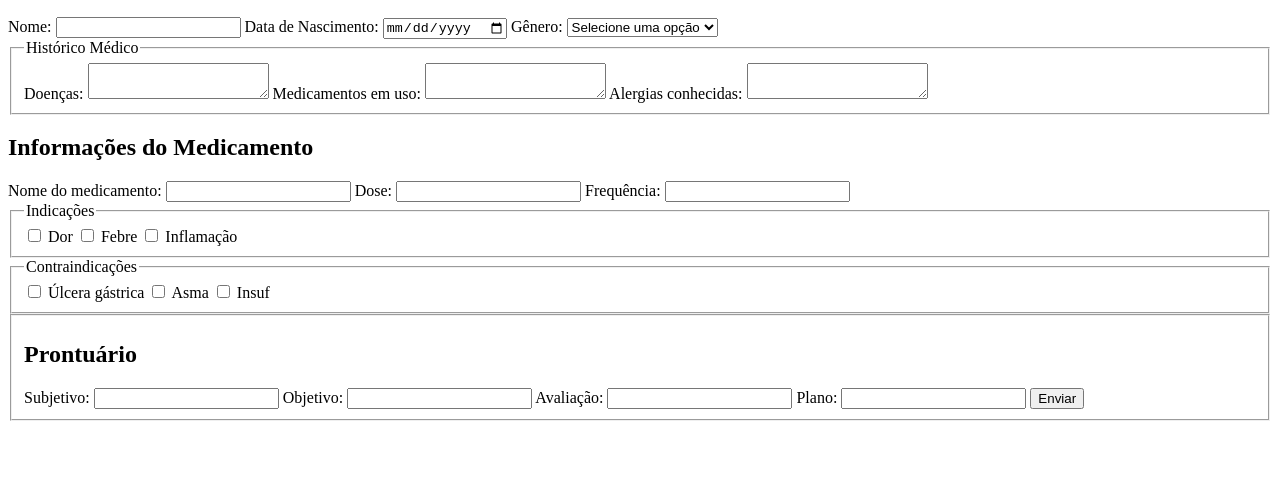
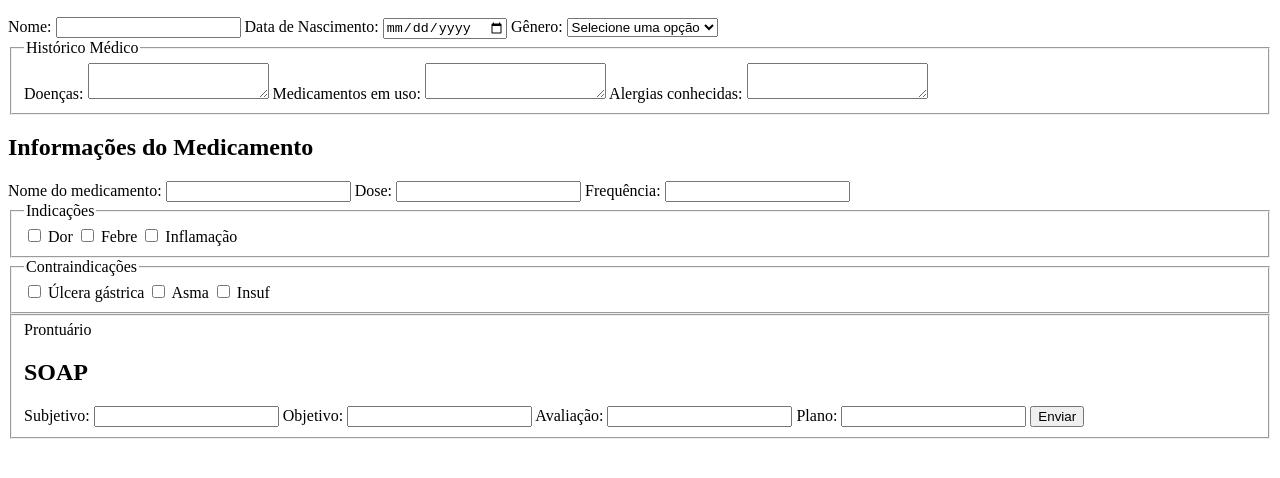
Before and after one commit to darlansouza81/prontuario, a website: page index.html in a window 1280 px wide. Shown: the part 110-588 px from the top of the page. Drawn offline with nearby package versions, Linux system fonts and the light colour scheme.

Commit message:
inclusão SOAP

```diff
--- a/index.html
+++ b/index.html
@@ -72,7 +72,8 @@
 
   <fieldset>
     <section>
-      <h2>Prontuário</h2>
+      <label>Prontuário</label>
+      <h2>SOAP</h2>
       <label for="dadoSubjetivo">Subjetivo:</label>
       <input type="text" id="dadoSubjetivo" name="dadoSubjetivo" required>
 
```
